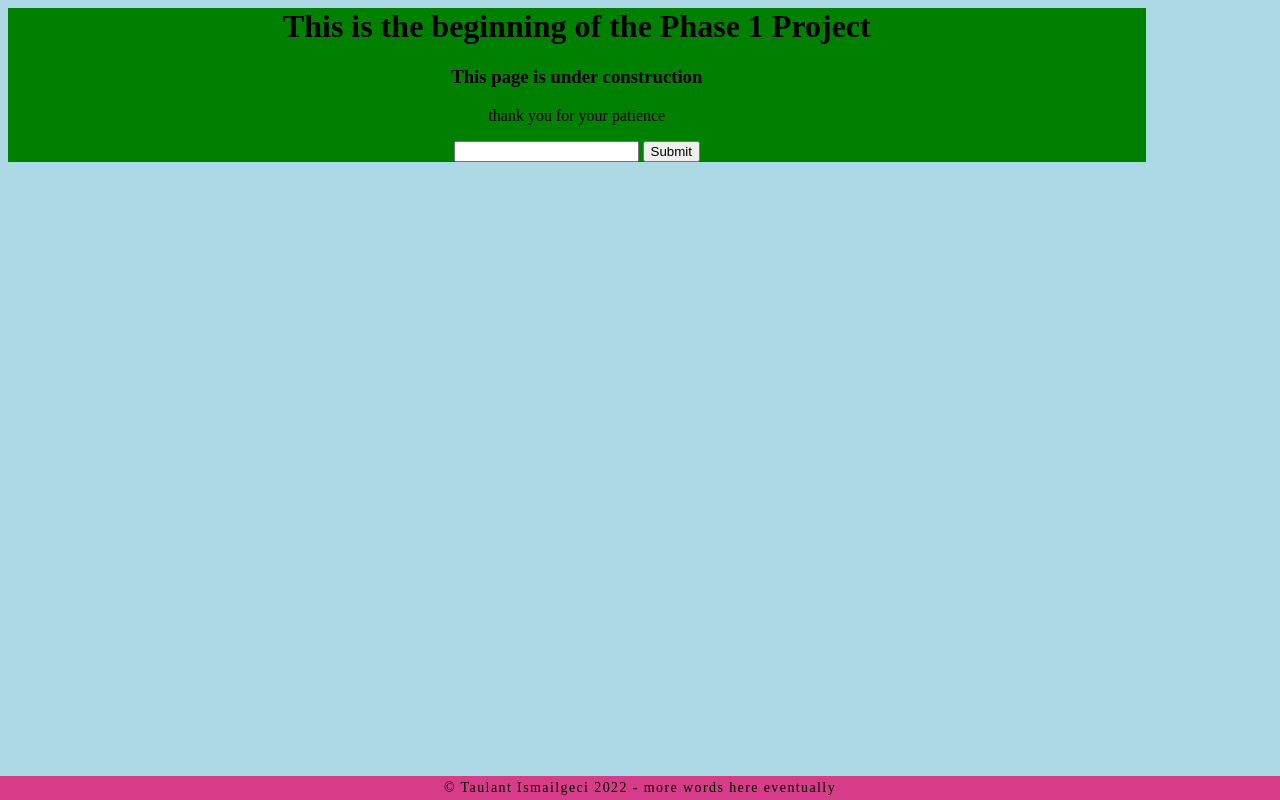
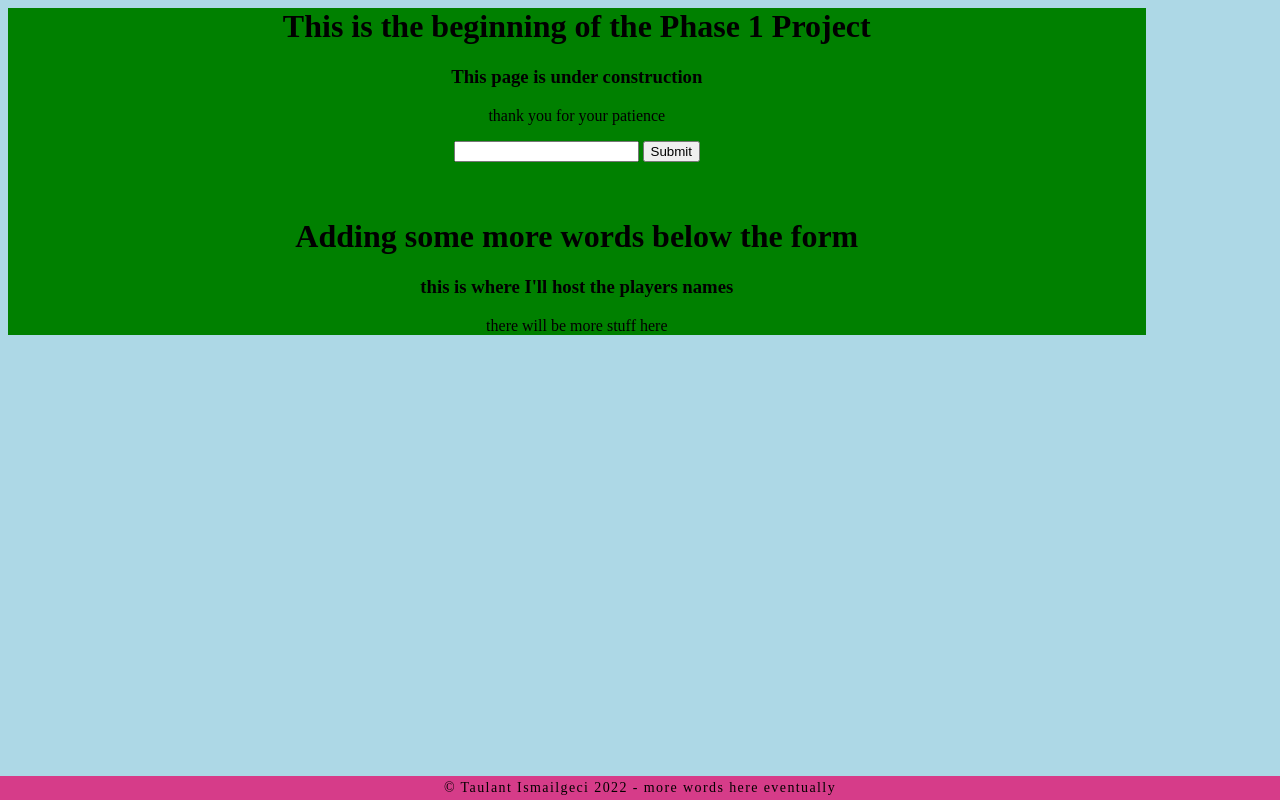
Before and after one commit to gecitgit/phase-1-project, a plain HTML site: page index.html in a window 1280 px wide. Drawn offline with Linux system fonts and the light colour scheme.

Commit message:
Updated HTML file with new div

```diff
--- a/index.html
+++ b/index.html
@@ -22,6 +22,10 @@
         <input type="submit" name="suuuuuubmit"/>
     </form>
 
+    <br>
+    <h1>Adding some more words below the form</h1>
+    <h3>this is where I'll host the players names</h3>
+    <p>there will be more stuff here</p>
 
 
     </div>
```
